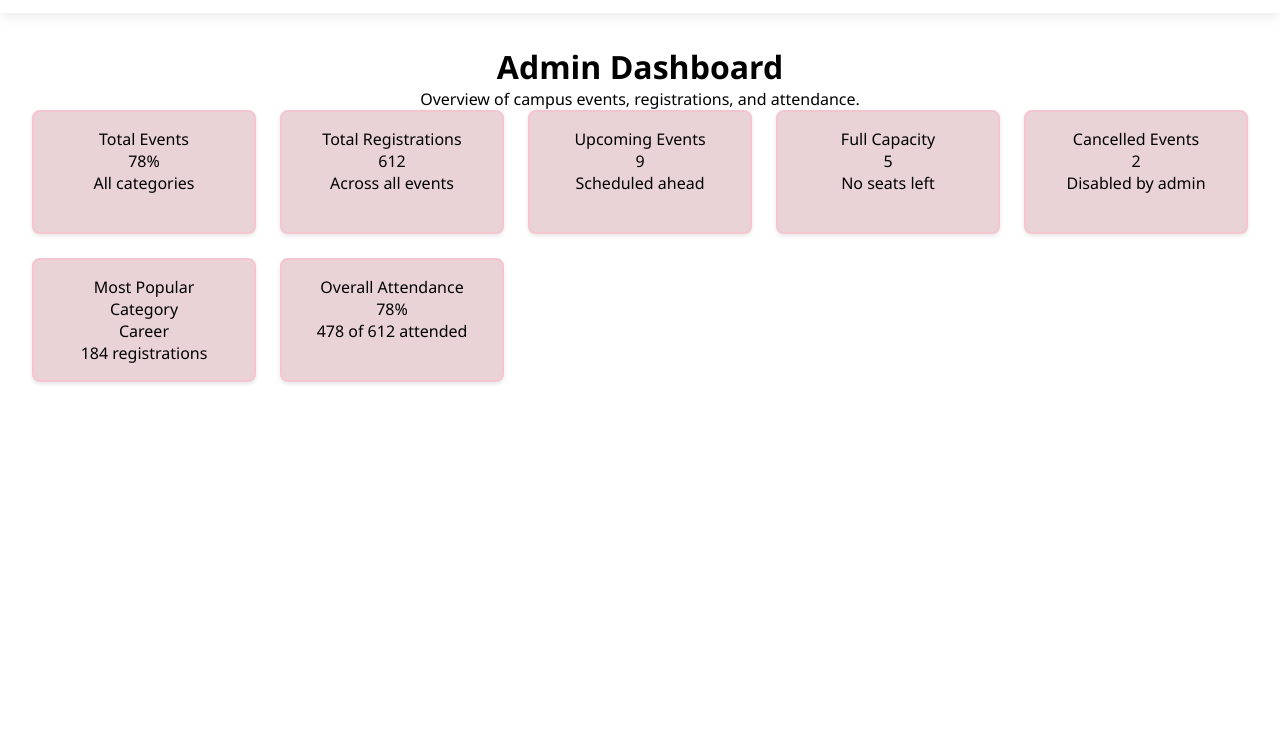
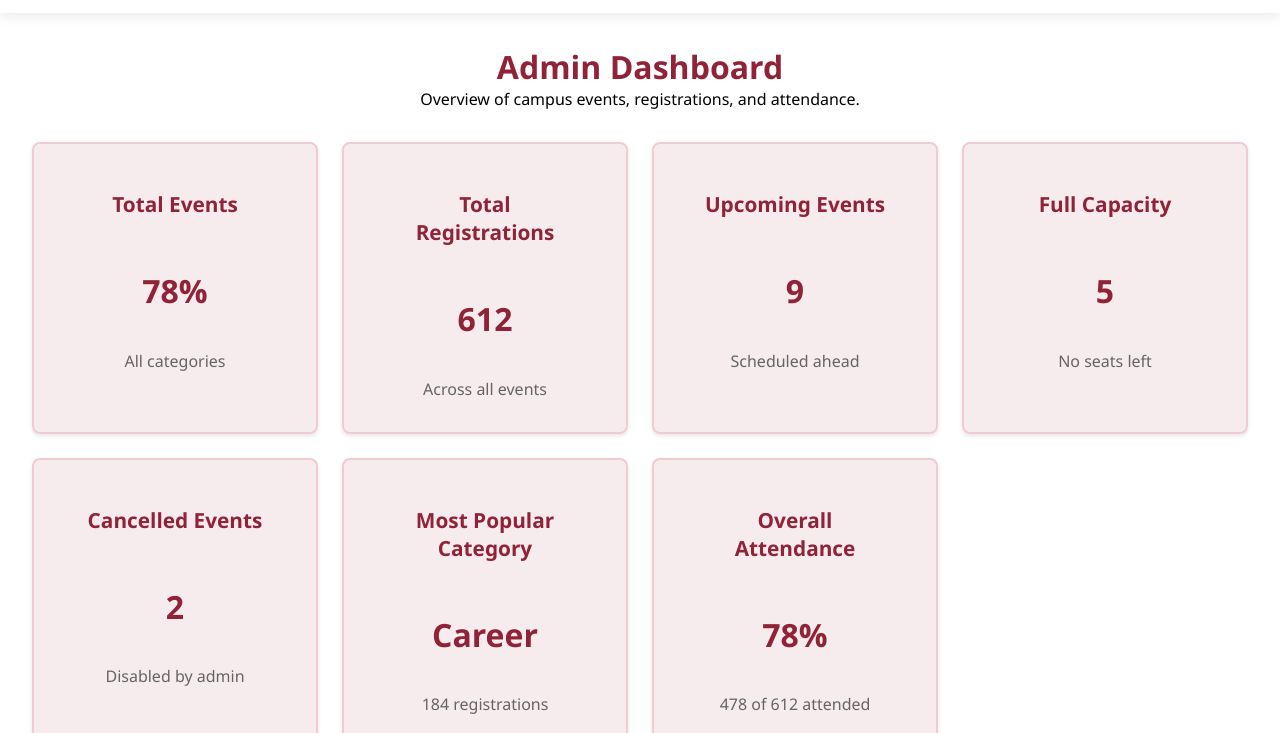
Before and after one commit to AdamKirikisla/webnova-campus-events-project, a plain HTML site: page view/admin-dashboard.html in a window 1280 px wide. Shown: the part 67-800 px from the top of the page. Drawn offline with Linux system fonts and the light colour scheme.

Commit message:
dashboard stats styles

```diff
--- a/public/css/admin.css
+++ b/public/css/admin.css
@@ -1,20 +1,53 @@
 /* Dashboard */
+#dashboardHeader {
+  color: var(--primary-color);
+}
 
+#dashboardDesc {
+  margin-bottom: 2rem;
+}
 .statCards {
   display: grid;
-  grid-template-columns: repeat(5, 1fr);
-  grid-template-rows: repeat(5, 1fr);
+  grid-template-columns: repeat(4, 1fr);
+  grid-template-rows: repeat(4, 1fr);
   gap: 1.5rem;
 }
+.statCard {
+  background-color: #e9d3d76d;
+  border-radius: 0.5rem;
+  padding: 2rem 3rem; /* Size */
+  box-shadow: 0 2px 4px rgba(0, 0, 0, 0.1);
+  border: 2px solid #f1cbd1;
+  text-align: center;
+  display: flex;
+  flex-direction: column;
+  gap: 1rem;
+}
 
-.statCard {
-  background-color: var(--background-tint);
-  border-radius: 0.5rem;
-  padding: 1rem 1.5rem;
-  box-shadow: 0 2px 4px rgba(0, 0, 0, 0.1);
-  border: 2px solid #f4c5ce;
+.statTitle {
+  color: var(--primary-color);
+  display: block;
+  font-size: 1.3rem;
+  margin-top: 0.67em;
+  margin-bottom: 0.67em;
+  margin-left: 0;
+  margin-right: 0;
+  font-weight: bold;
+}
 
-  text-align: center;
+.statValue {
+  color: var(--primary-color);
+  display: block;
+  font-size: 2rem;
+  margin-top: 0.67em;
+  margin-bottom: 0.67em;
+  margin-left: 0;
+  margin-right: 0;
+  font-weight: bold;
+}
+
+.statDesc {
+  color: #646464;
 }
 
 a {
```
